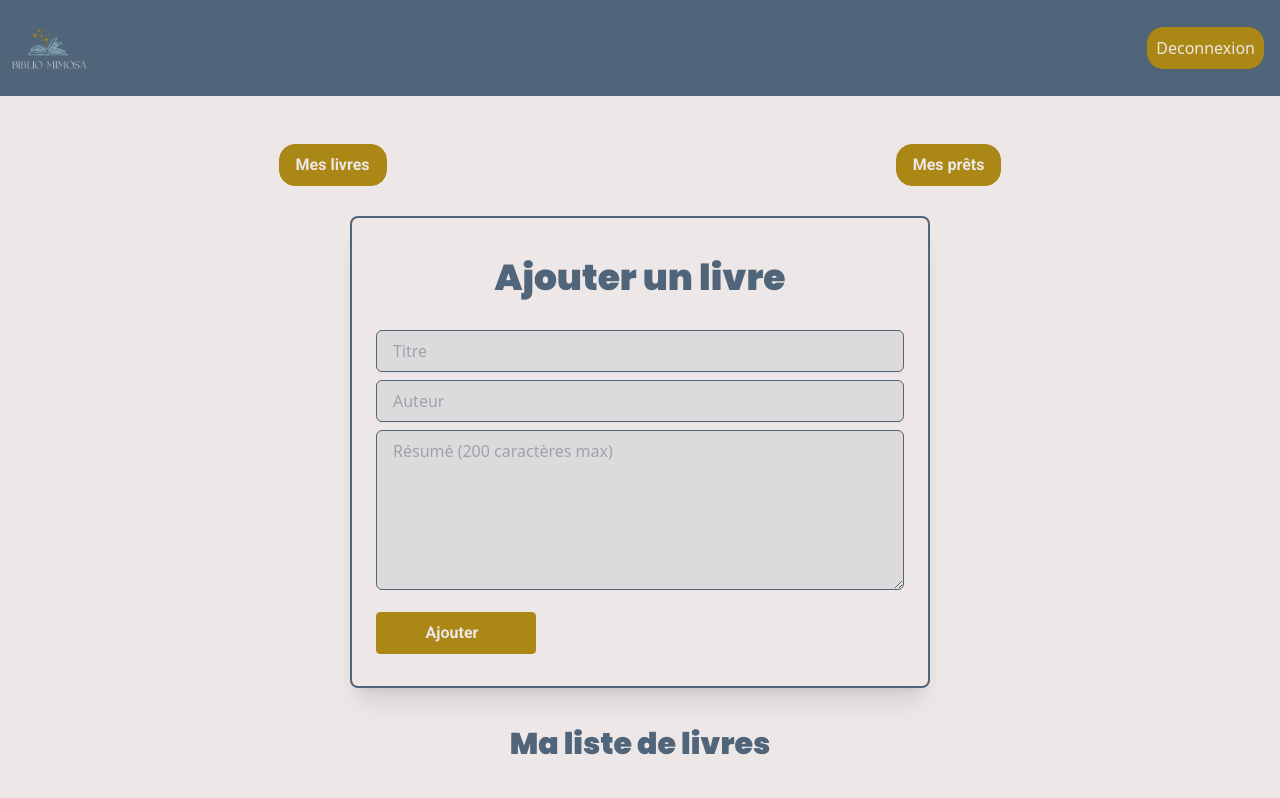
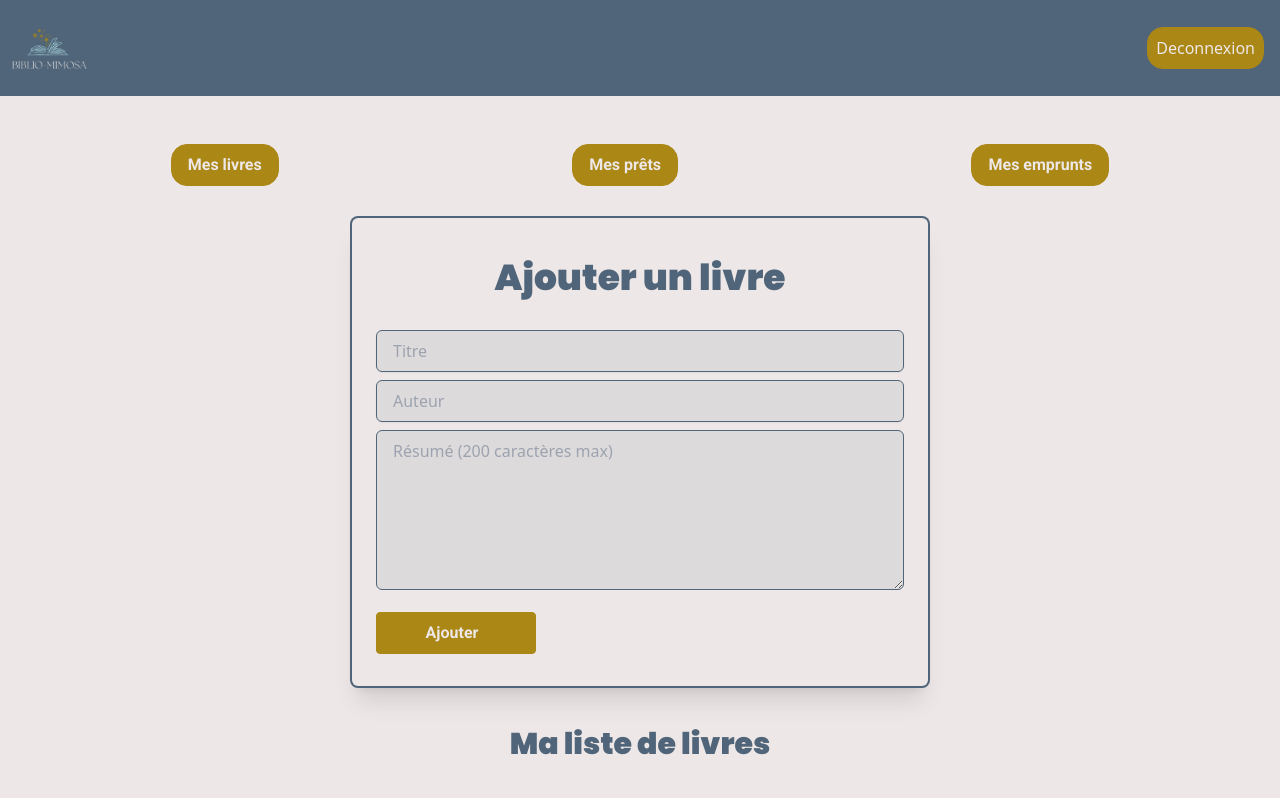
Before and after one commit to MartinezEmmanuel03/checkPoint4, a React (Vite) app in the folder frontend/: page /livresForm in a window 1280 px wide. Shown: the top 798 px of the page. Built offline with nearby package versions, Linux system fonts and the light colour scheme; no server answers; sample sign-in values are in the browser's storage.

Commit message:
creation page emprunts côté frontend avec utilisation data du backend

```diff
--- a/frontend/src/App.jsx
+++ b/frontend/src/App.jsx
@@ -9,6 +9,7 @@ import LivresForm from "@pages/LivresForm";
 import Prets from "@pages/Prets";
 import Livres from "@pages/Livres";
 import Livre from "@pages/Livre";
+import Emprunts from "@pages/Emprunts";
 import Home from "./pages/Home";
 
 import "./App.css";
@@ -27,6 +28,7 @@ function App() {
         <Route path="/" element={<Private />}>
           <Route path="livresForm" element={<LivresForm />} />
           <Route path="prets" element={<Prets />} />
+          <Route path="emprunts" element={<Emprunts />} />
         </Route>
       </Routes>
     </Router>
--- a/frontend/src/components/PersonnalSpaceLinks.jsx
+++ b/frontend/src/components/PersonnalSpaceLinks.jsx
@@ -36,6 +36,22 @@ const personnalSpaceLinks = () => {
       >
         Mes prêts
       </Link>
+      <Link
+        to="/emprunts"
+        className=" transition duration-300
+                  hover:bg-white
+                  bg-brown
+                  hover:text-brown
+                  text-white
+                  border
+                  border-brown
+                  font-bold
+                  font-roboto
+                  py-2 px-4
+                  rounded-2xl"
+      >
+        Mes emprunts
+      </Link>
     </div>
   );
 };
--- /dev/null
+++ b/frontend/src/pages/Emprunts.jsx
@@ -0,0 +1,55 @@
+import React, { useState, useEffect } from "react";
+import apiConnexion from "@services/apiConnexion";
+import PersonnalSpaceLinks from "@components/PersonnalSpaceLinks";
+
+function Emprunts() {
+  const [listeLivresEmpruntes, setListeLivresEmpruntes] = useState([]);
+
+  const getListeLivresEmpruntes = () => {
+    apiConnexion
+      .get(`/prets`)
+      .then((liste) => {
+        setListeLivresEmpruntes(liste.data);
+      })
+      .catch((error) => console.error(error));
+  };
+
+  useEffect(() => {
+    getListeLivresEmpruntes();
+  }, []);
+
+  return (
+    <div className="items-center flex flex-col justify-center w-full bg-white pt-12">
+      <PersonnalSpaceLinks />
+      <div className="w-full m-auto mb-8">
+        <h1 className="text-center text-4xl font-bold mt-4 font-poppins text-grey">
+          Mes livres empruntés
+        </h1>
+        <div className="w-full mb-12 mt-10 min-h-0">
+          <div className="border-b flex">
+            <p className="text-center text-grey w-2/5 pb-6">Prêteur</p>
+            <p className="text-center text-grey w-2/5 pb-6">Livre</p>
+            <p className="text-center text-grey w-1/5 pb-6">Date de prêt</p>
+          </div>
+        </div>
+        {listeLivresEmpruntes.length === 0 ? (
+          <h2 className="text-center text-2xl font-bold my-4 font-poppins text-grey">
+            Vous n'avez pas emprunté de livres pour le moment
+          </h2>
+        ) : (
+          listeLivresEmpruntes.map((livre) => (
+            <div className="flex text-sm">
+              <p className="text-center text-grey w-2/5 pb-6">{livre.login}</p>
+              <p className="text-center text-grey w-2/5 pb-6">{livre.titre}</p>
+              <p className="text-center text-grey w-1/5 pb-6">
+                {livre.dateEmprunt.split("T").shift()}
+              </p>
+            </div>
+          ))
+        )}
+      </div>
+    </div>
+  );
+}
+
+export default Emprunts;
--- a/frontend/src/pages/Prets.jsx
+++ b/frontend/src/pages/Prets.jsx
@@ -74,8 +74,8 @@ function Prets() {
           </div>
         </div>
         {listeLivresPretes.length === 0 ? (
-          <h2 className="text-center text-2xl font-bold my-4 font-poppins text-grey">
-            Vous n'avez pas de livres empruntés pour le moment
+          <h2 className="text-center text-2xl font-bold my-4 font-poppins text-grey px-2">
+            Vous n'avez pas prêté de livres pour le moment
           </h2>
         ) : (
           listeLivresPretes.map((livre) => (
```
